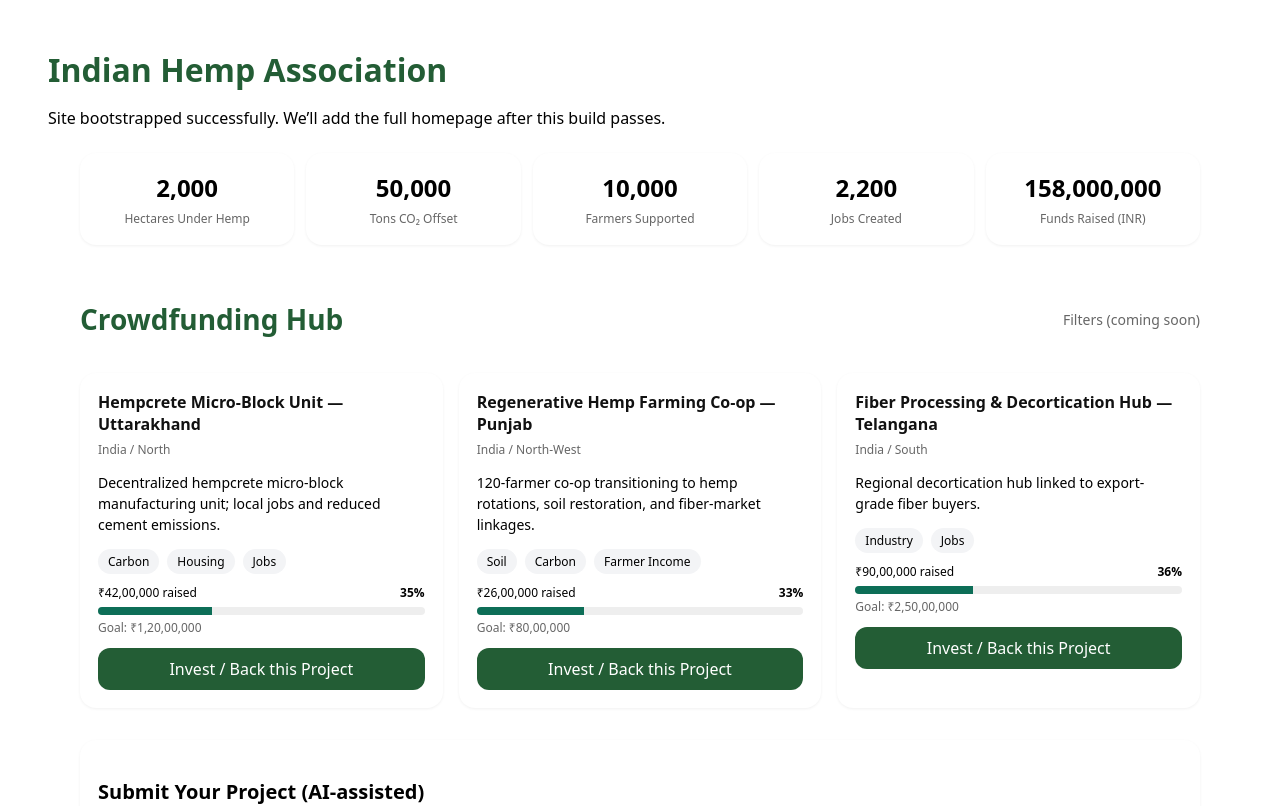
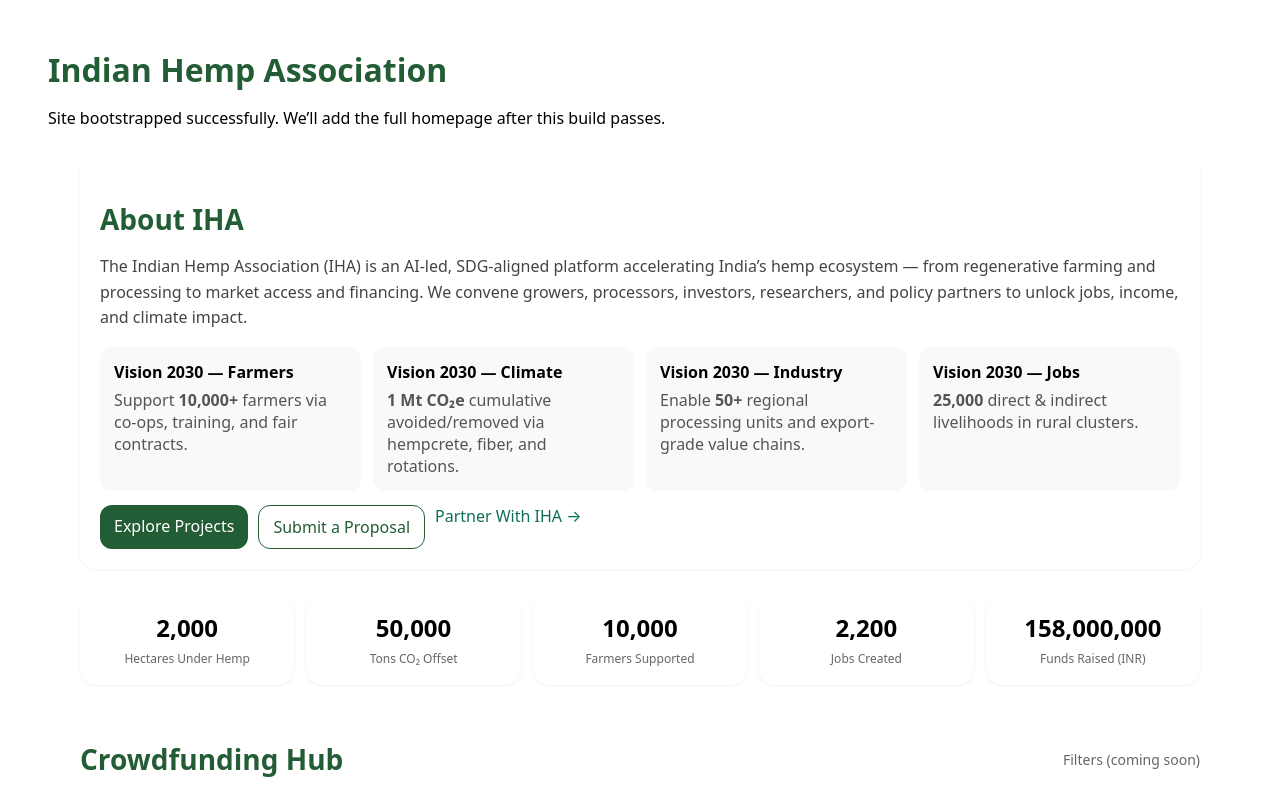
Before and after one commit to IHA-108/iha-website, a Next.js app: page / in a window 1280 px wide. Shown: the top 806 px of the page. Built offline with nearby package versions, Linux system fonts and the light colour scheme.

Commit message:
Update index.js

```diff
--- a/pages/index.js
+++ b/pages/index.js
@@ -15,7 +15,43 @@ export default function Home() {
       <main style={{ padding: '40px', fontFamily: 'system-ui, -apple-system, Segoe UI, Roboto, Helvetica, Arial' }}>
         <h1 style={{ margin: 0, color: '#235d35' }}>Indian Hemp Association</h1>
         <p>Site bootstrapped successfully. We’ll add the full homepage after this build passes.</p>
-{/* HERO SECTION */}{/* IMPACT COUNTERS */}
+{/* HERO SECTION */}{/* IMPACT COUNTERS */} {/* ABOUT + VISION 2030 */}
+<section id="about" style={{ maxWidth: 1120, margin: "28px auto 0", padding: "0 16px" }}>
+  <div style={{ background: "#fff", borderRadius: 16, padding: 20, boxShadow: "0 1px 3px rgba(0,0,0,0.06)" }}>
+    <h2 style={{ fontSize: 28, fontWeight: 700, color: "#235d35", marginBottom: 8 }}>About IHA</h2>
+    <p style={{ color: "#444", lineHeight: 1.6 }}>
+      The Indian Hemp Association (IHA) is an AI-led, SDG-aligned platform accelerating India’s hemp ecosystem —
+      from regenerative farming and processing to market access and financing. We convene growers, processors,
+      investors, researchers, and policy partners to unlock jobs, income, and climate impact.
+    </p>
+
+    <div style={{ marginTop: 16, display: "grid", gridTemplateColumns: "repeat(auto-fit, minmax(220px, 1fr))", gap: 12 }}>
+      <div style={{ background: "#f7faf8", borderRadius: 12, padding: 14 }}>
+        <div style={{ fontWeight: 700, marginBottom: 6 }}>Vision 2030 — Farmers</div>
+        <div style={{ color: "#555" }}>Support <b>10,000+</b> farmers via co-ops, training, and fair contracts.</div>
+      </div>
+      <div style={{ background: "#f7faf8", borderRadius: 12, padding: 14 }}>
+        <div style={{ fontWeight: 700, marginBottom: 6 }}>Vision 2030 — Climate</div>
+        <div style={{ color: "#555" }}><b>1 Mt CO₂e</b> cumulative avoided/removed via hempcrete, fiber, and rotations.</div>
+      </div>
+      <div style={{ background: "#f7faf8", borderRadius: 12, padding: 14 }}>
+        <div style={{ fontWeight: 700, marginBottom: 6 }}>Vision 2030 — Industry</div>
+        <div style={{ color: "#555" }}>Enable <b>50+</b> regional processing units and export-grade value chains.</div>
+      </div>
+      <div style={{ background: "#f7faf8", borderRadius: 12, padding: 14 }}>
+        <div style={{ fontWeight: 700, marginBottom: 6 }}>Vision 2030 — Jobs</div>
+        <div style={{ color: "#555" }}><b>25,000</b> direct & indirect livelihoods in rural clusters.</div>
+      </div>
+    </div>
+
+    <div style={{ marginTop: 14, display: "flex", gap: 10, flexWrap: "wrap" }}>
+      <a href="#projects" style={{ background: "#235d35", color: "#fff", padding: "10px 14px", borderRadius: 12, textDecoration: "none" }}>Explore Projects</a>
+      <a href="#submit" style={{ border: "1px solid #235d35", color: "#235d35", padding: "10px 14px", borderRadius: 12, textDecoration: "none" }}>Submit a Proposal</a>
+      <a href="#partners" style={{ color: "#0d6e57", textDecoration: "none" }}>Partner With IHA →</a>
+    </div>
+  </div>
+</section>
+
 <section id="impact" style={{ maxWidth: 1120, margin: "24px auto 0", padding: "0 16px" }}>
   <div style={{ display: "grid", gridTemplateColumns: "repeat(auto-fit, minmax(160px, 1fr))", gap: 12 }}>
     {[
@@ -239,12 +275,12 @@ export default function Home() {
         </a>
       </div>
       <div style={{ marginTop: 8 }}>
-        <a href="tel:+919818093120" style={{ color: "#333", textDecoration: "none" }}>
-          📞 +91 98180 93120
+        <a href="tel:+919999659994" style={{ color: "#333", textDecoration: "none" }}>
+          📞 +91 9999 659994
         </a>
       </div>
       <div style={{ marginTop: 4 }}>
-        <a href="https://wa.me/919818093120" style={{ color: "#333", textDecoration: "none" }}>
+        <a href="https://wa.me/919999659994" style={{ color: "#333", textDecoration: "none" }}>
           💬 Chat on WhatsApp
         </a>
       </div>
```
